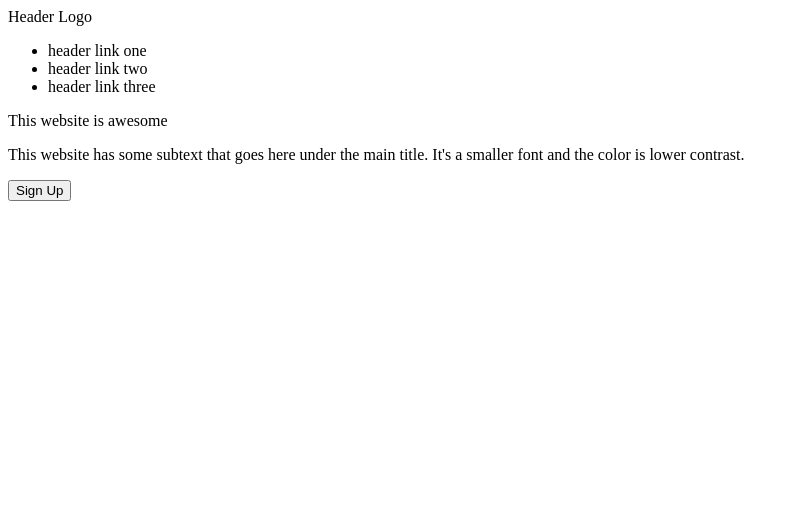
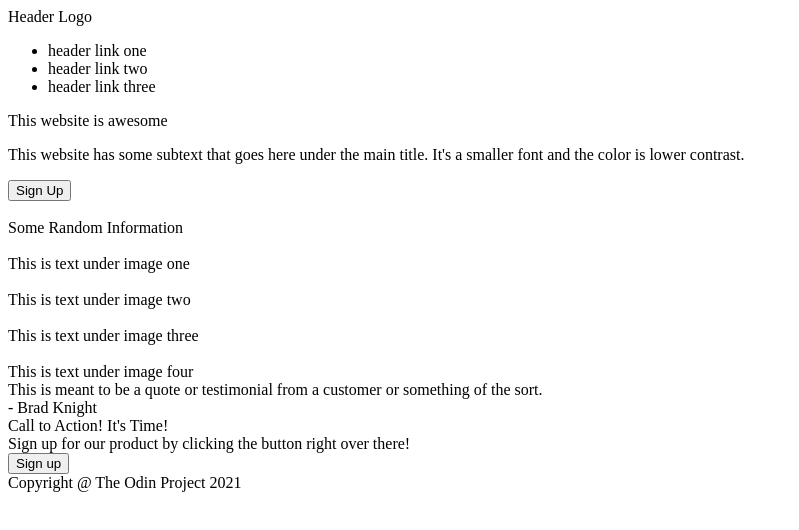
Before and after one commit to radknights/landing-page, a plain HTML site: page index.html in a window 1280 px wide. Shown: the whole page, without its empty margins (0-799 px from the left). Drawn offline with Linux system fonts and the light colour scheme.

Commit message:
Create remainder of html main sections

```diff
--- a/index.html
+++ b/index.html
@@ -23,24 +23,47 @@
         <button> Sign Up</button>
       </div>
       <div>
-        <img>
+        <img src="" alt="">
       </div>
     </div>
 
     <div class="cards">
-
+      <div> Some Random Information</div>
+      <div class="container">
+        <div class="info">
+            <img src="" alt="">
+            <div class="text"> This is text under image one</div>
+        </div>
+        <div class="info">
+            <img src="" alt="">
+            <div class="text"> This is text under image two</div>
+        </div>
+        <div class="info">
+            <img src="" alt="">
+            <div class="text"> This is text under image three</div>
+        </div>
+        <div class="info">
+            <img src="" alt="">
+            <div class="text"> This is text under image four</div>
+        </div>
+      </div>
     </div>
 
     <div class="quote">
-
+      <div> This is meant to be a quote or testimonial from a customer or something of the sort.</div>
+      <div> - Brad Knight</div>
     </div>
 
     <div class="call">
-
+      <div>
+        <div> Call to Action! It's Time!</div>
+        <div> Sign up for our product by clicking the button right over there!</div>
+      </div>
+      <button> Sign up</button>
     </div>
 
     <div class="footer">
-
+      Copyright @ The Odin Project 2021
     </div>
 </body>
 </html>
```
